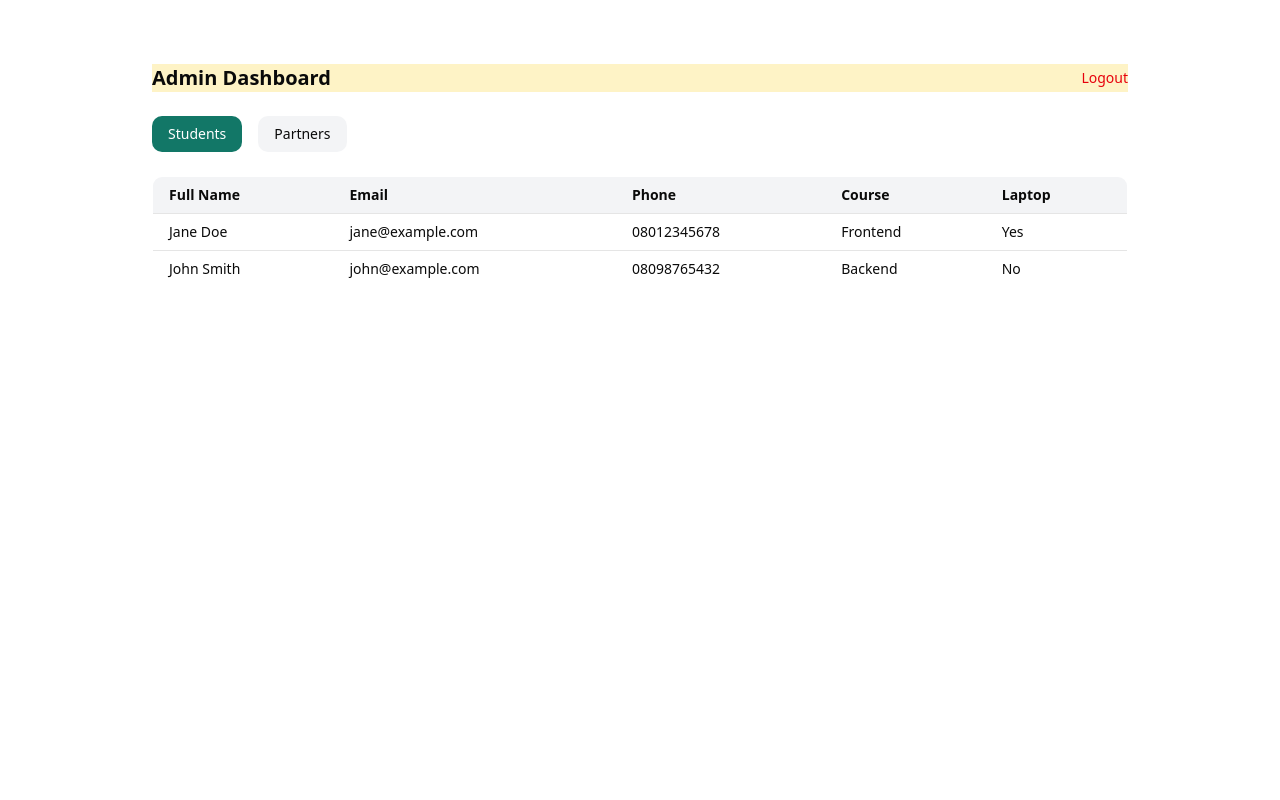
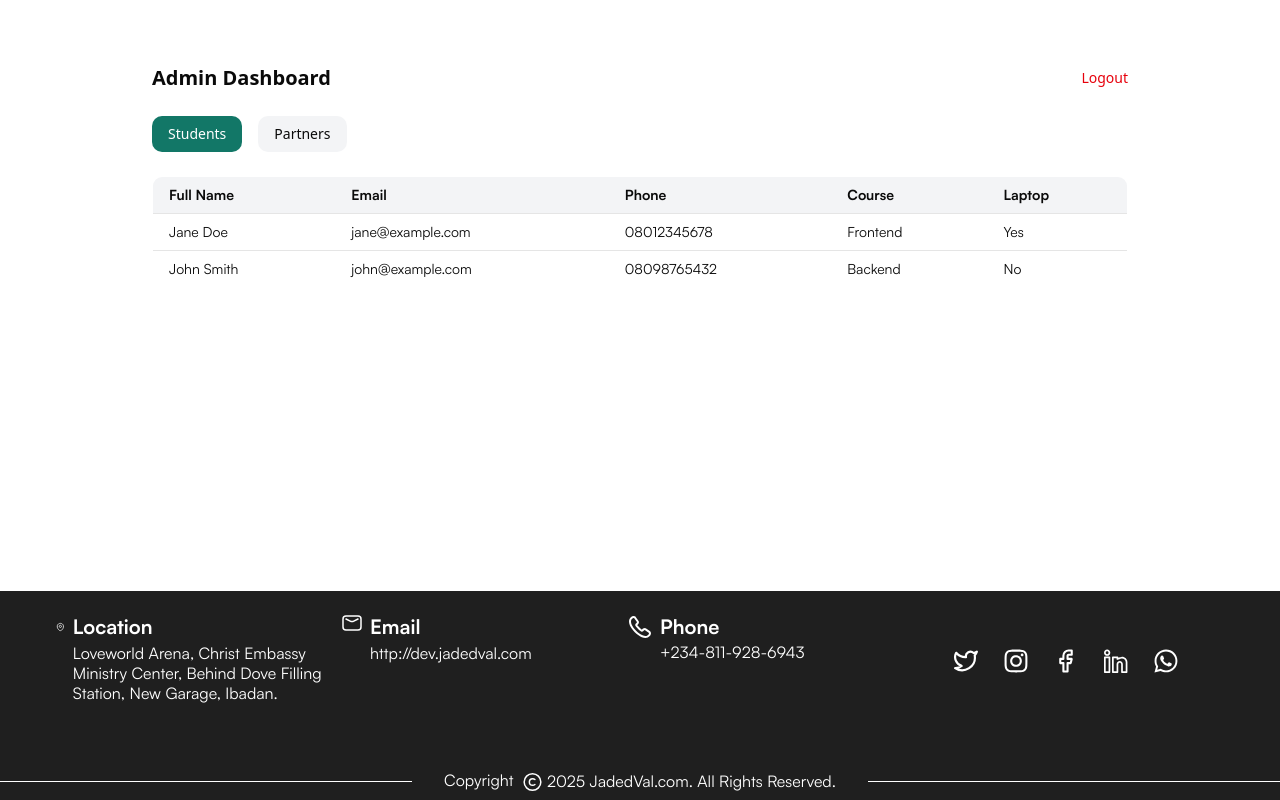
Before and after one commit to david-oj/jade_dval-redesign, a React (Vite) app: page /dashboard in a window 1280 px wide. Built offline with nearby package versions, Linux system fonts and the light colour scheme; sample sign-in values are in the browser's storage.

Commit message:
chore: Modernize routing, fix layout, and add Vercel config
- Migrated to createBrowserRouter (React Router v6.4+)
- Fixed layout spacing with flexbox
- added layout footer for all pages
- Cleaned up App.tsx structure

```diff
--- a/src/App.tsx
+++ b/src/App.tsx
@@ -1,23 +1,14 @@
-import { Routes, Route, Navigate } from "react-router-dom";
-import LandingPage from "@/pages/LandingPage";
-import Login from "@/pages/Login"
-import Dashboard from "@/pages/Dashboard";
+import { Outlet } from "react-router-dom";
+import { Footer } from "./sections";
 
 function App() {
   return (
-    <Routes>
-      {/* Public Landing */}
-      <Route path="/" element={<LandingPage />} />
-
-      {/* Auth Pages */}
-      <Route path="/login" element={<Login />} />
-
-      {/* Protected Dashboard */}
-      <Route path="/dashboard" element={<Dashboard />} />
-
-      {/* Catch-all: redirect unknown URLs to home */}
-      <Route path="*" element={<Navigate to="/" replace />} />
-    </Routes>
+    <div className="min-h-screen flex flex-col">
+      <main className="flex-grow">
+        <Outlet /> {/* This will contain your page content */}
+      </main>
+      <Footer /> {/* Footer will stick to bottom */}
+    </div>
   );
 }
 
--- a/src/main.tsx
+++ b/src/main.tsx
@@ -1,15 +1,30 @@
 import { StrictMode } from 'react'
 import { createRoot } from 'react-dom/client'
-import { BrowserRouter } from "react-router-dom";
+import { createBrowserRouter, RouterProvider, Navigate } from 'react-router-dom'
 import './index.css'
-import App from './App.tsx'
+import '@fontsource/raleway/500.css'
 
-import '@fontsource/raleway/500.css';
+// Import your pages
+import LandingPage from '@/pages/LandingPage'
+import Login from '@/pages/Login'
+import Dashboard from '@/pages/Dashboard'
+import App from './App'
+
+const router = createBrowserRouter([
+  {
+    path: '/',
+    element: <App />,
+    children: [
+      { index: true, element: <LandingPage /> },
+      { path: 'login', element: <Login /> },
+      { path: 'dashboard', element: <Dashboard /> },
+      { path: '*', element: <Navigate to="/" replace /> } // Catch-all route
+    ]
+  }
+])
 
 createRoot(document.getElementById('root')!).render(
   <StrictMode>
-     <BrowserRouter>
-      <App />
-    </BrowserRouter>
-  </StrictMode>,
+    <RouterProvider router={router} />
+  </StrictMode>
 )
--- a/src/pages/Dashboard.tsx
+++ b/src/pages/Dashboard.tsx
@@ -40,7 +40,7 @@ const Dashboard = () => {
 
   return (
     <section className="p-6 max-w-5xl mx-auto mt-10">
-      <div className="flex justify-between items-center mb-6 bg-amber-100">
+      <div className="flex justify-between items-center mb-6">
         <h1 className="text-xl font-semibold">Admin Dashboard</h1>
         <button
           className="text-sm text-red-600"
@@ -74,9 +74,9 @@ const Dashboard = () => {
 
       <div className="overflow-x-auto">
         {view === "students" ? (
-          <table className="w-full  text-sm border rounded-lg overflow-hidden">
+          <table className="w-full font-satoshi text-sm border rounded-lg overflow-hidden">
             <thead className="bg-gray-100 text-left">
-              <tr>
+              <tr className="">
                 <th className="px-4 py-2">Full Name</th>
                 <th className="px-4 py-2">Email</th>
                 <th className="px-4 py-2">Phone</th>
@@ -97,7 +97,7 @@ const Dashboard = () => {
             </tbody>
           </table>
         ) : (
-          <table className="w-full text-sm border rounded-lg overflow-hidden">
+          <table className="w-full font-satoshi text-sm border rounded-lg overflow-hidden">
             <thead className="bg-gray-100 text-left">
               <tr>
                 <th className="px-4 py-2">Name</th>
--- a/src/pages/LandingPage.tsx
+++ b/src/pages/LandingPage.tsx
@@ -8,7 +8,6 @@ import {
   Faqs,
   Partner,
   EnrollNow,
-  Footer,
 } from "@/sections";
 
 const LandingPage = () => {
@@ -25,7 +24,6 @@ const LandingPage = () => {
       <Partner />
       <JadeStarCTA />
       <EnrollNow />
-      <Footer />
     </div>
   );
 }
```
